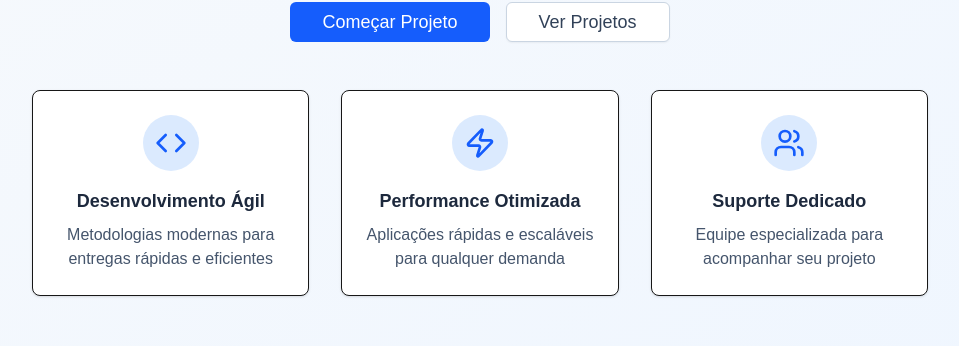
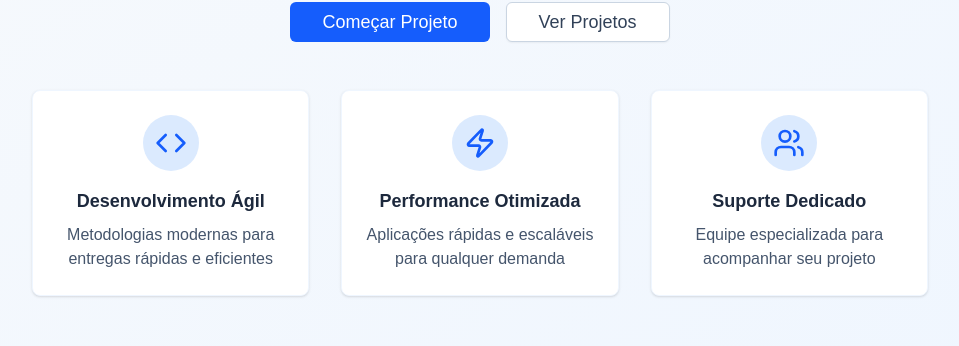
Before and after one commit to kelson-gs/athencode-landingpage, a Next.js app: page / in a window 1280 px wide. Shown: the part 454-800 px from the top of the page, without its empty margins (160-1119 px from the left). Built offline with nearby package versions, Linux system fonts and the light colour scheme.

Commit message:
refactor: change border color

```diff
--- a/src/components/Hero.tsx
+++ b/src/components/Hero.tsx
@@ -48,7 +48,7 @@ const Hero = () => {
         </div>
 
         <div className="grid grid-cols-1 md:grid-cols-3 gap-8 max-w-4xl mx-auto mb-16 animate-fade-in animation-delay-800">
-          <div className="flex flex-col items-center p-6 bg-white rounded-lg shadow-sm border">
+          <div className="flex flex-col items-center p-6 bg-white rounded-lg shadow-sm border border-blue-50">
             <div className="bg-blue-100 p-3 rounded-full mb-4">
               <Code className="h-8 w-8 text-blue-600" />
             </div>
@@ -56,7 +56,7 @@ const Hero = () => {
             <p className="text-slate-600 text-center">Metodologias modernas para entregas rápidas e eficientes</p>
           </div>
 
-          <div className="flex flex-col items-center p-6 bg-white rounded-lg shadow-sm border">
+          <div className="flex flex-col items-center p-6 bg-white rounded-lg shadow-sm border border-blue-50">
             <div className="bg-blue-100 p-3 rounded-full mb-4">
               <Zap className="h-8 w-8 text-blue-600" />
             </div>
@@ -64,7 +64,7 @@ const Hero = () => {
             <p className="text-slate-600 text-center">Aplicações rápidas e escaláveis para qualquer demanda</p>
           </div>
 
-          <div className="flex flex-col items-center p-6 bg-white rounded-lg shadow-sm border">
+          <div className="flex flex-col items-center p-6 bg-white rounded-lg shadow-sm border border-blue-50">
             <div className="bg-blue-100 p-3 rounded-full mb-4">
               <Users className="h-8 w-8 text-blue-600" />
             </div>
```
